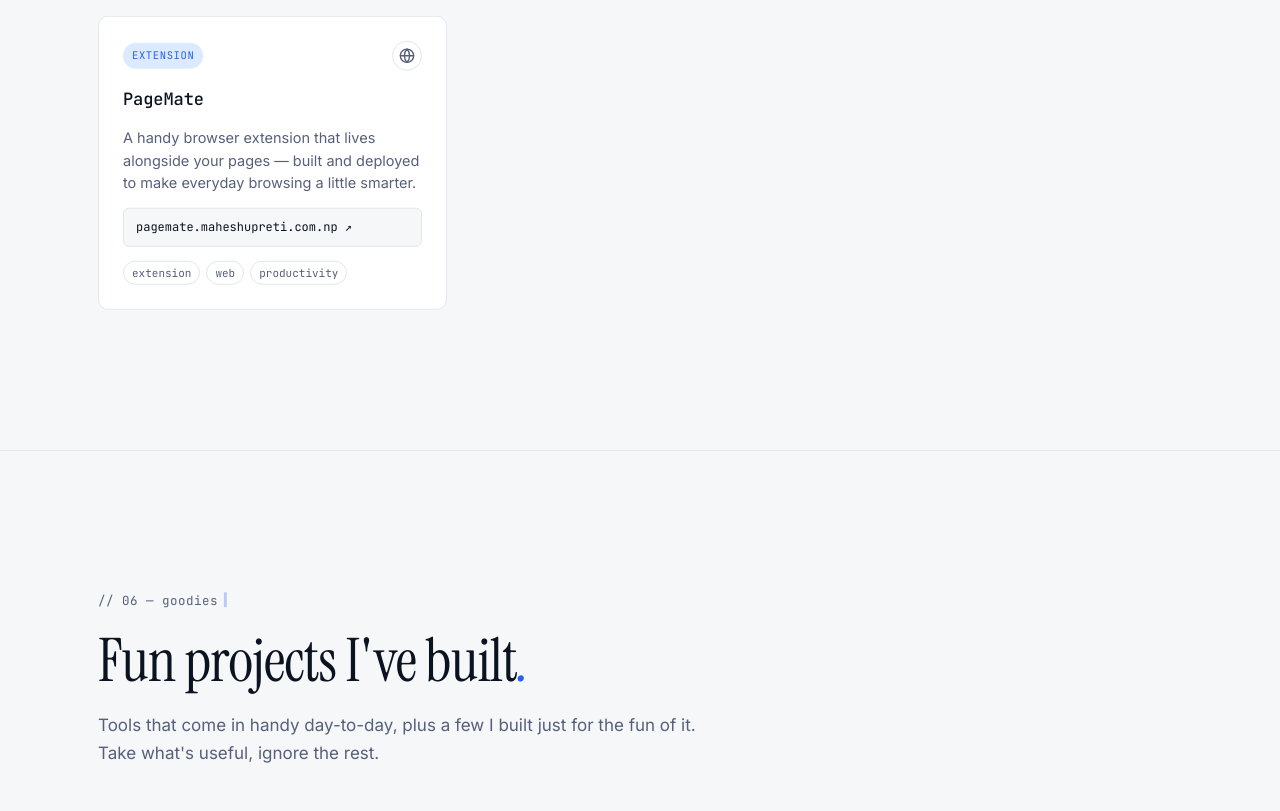
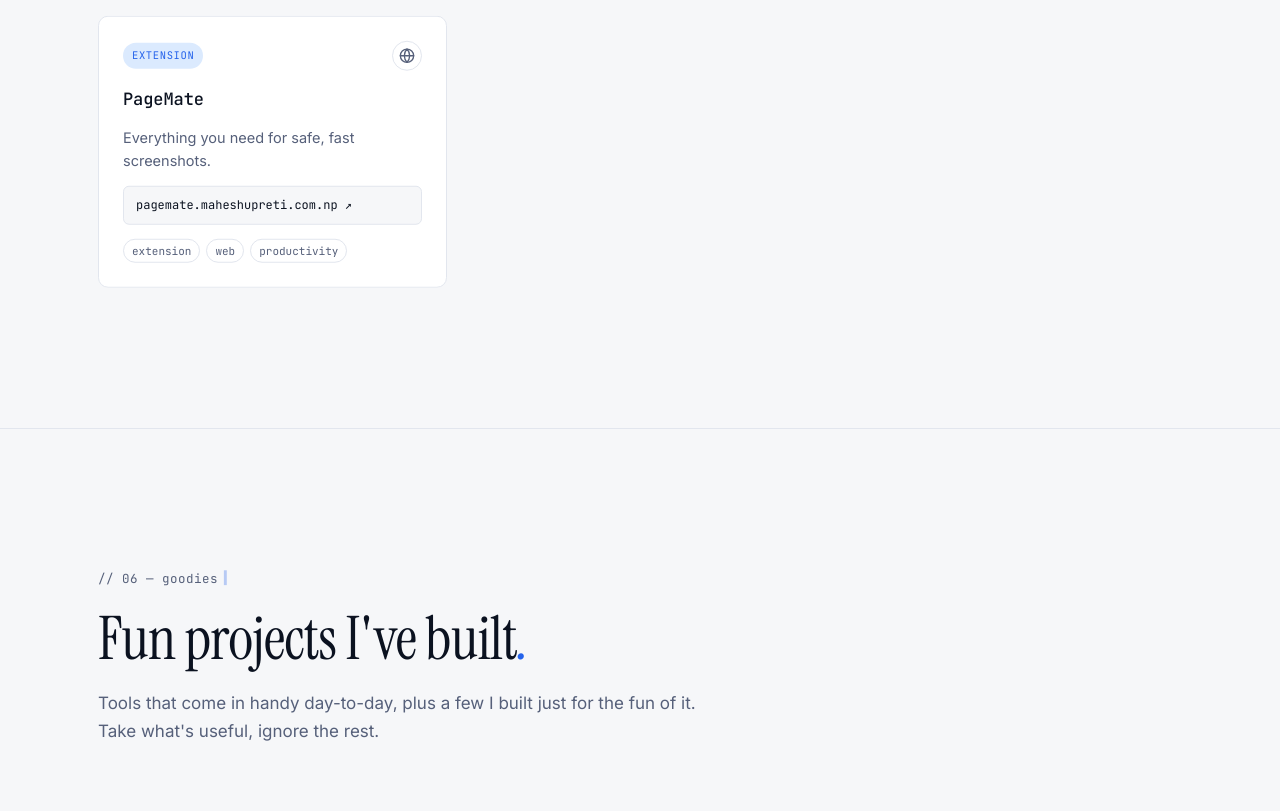
Before and after one commit to mahupreti/portfolio-website, a plain HTML site: page index.html in a window 1280 px wide. Shown: the part 6340-7151 px from the top of the page. Drawn offline with Linux system fonts and the light colour scheme.

Commit message:
set PageMate description

```diff
--- a/index.html
+++ b/index.html
@@ -518,9 +518,7 @@
             </header>
             <h3 class="goodie-card__title">PageMate</h3>
             <p class="goodie-card__desc">
-              <!-- EDIT: refine this to describe what PageMate actually does -->
-              A handy browser extension that lives alongside your pages — built and
-              deployed to make everyday browsing a little smarter.
+              Everything you need for safe, fast screenshots.
             </p>
             <a class="goodie-card__install" href="https://pagemate.maheshupreti.com.np/" target="_blank" rel="noopener noreferrer">pagemate.maheshupreti.com.np ↗</a>
             <ul class="goodie-card__tags">
```
